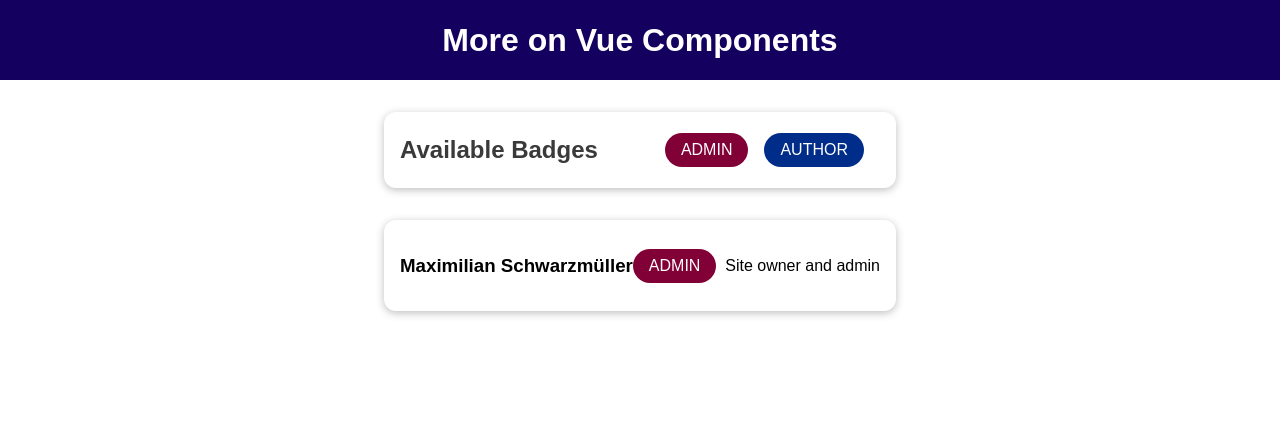
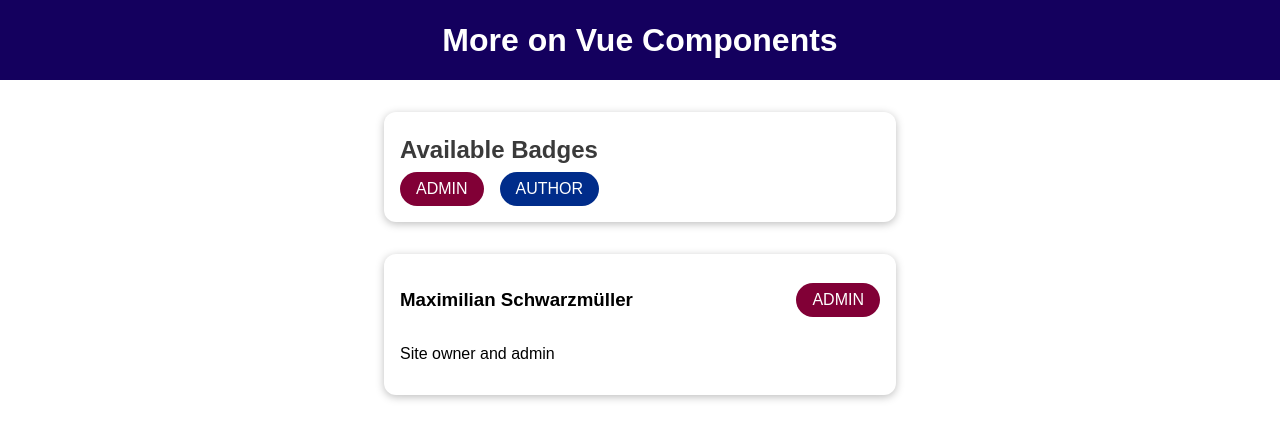
Before and after one commit to Roy543/Diving-deeper-in-to-component, a Vue app: page / in a window 1280 px wide. Shown: the top 440 px of the page. Built offline with nearby package versions, Linux system fonts and the light colour scheme.

Commit message:
Named slot updated

```diff
--- a/src/components/BadgeList.vue
+++ b/src/components/BadgeList.vue
@@ -1,7 +1,10 @@
 <template>
   <section>
     <base-card>
+    <template v-slot:header >
     <h2>Available Badges</h2>
+    </template>
+    <template v-slot:default>
     <ul>
       <li>
         <base-badge type="admin" caption="ADMIN"></base-badge>
@@ -10,11 +13,12 @@
         <base-badge type="author" caption="AUTHOR"></base-badge>
       </li>
     </ul>
+    </template>
     </base-card>
   </section>
 </template>
 
-<style>
+<style scoped>
 section h2 {
   margin: 0.5rem 0;
   color: #3a3a3a;
--- a/src/components/BaseBadge.vue
+++ b/src/components/BaseBadge.vue
@@ -16,7 +16,7 @@ export default {
 };
 </script>
 
-<style>
+<style scoped>
 .badge {
   display: inline-block;
   padding: 0.5rem 1rem;
--- a/src/components/BaseCard.vue
+++ b/src/components/BaseCard.vue
@@ -1,18 +1,24 @@
 <template>
   <div>
+    <header>
+      <slot name="header"></slot>
+    </header>
     <slot></slot>
   </div>
 </template>
 
 <script>
 export default {
-    setup() {
 
-    },
 }
 </script>
 
 <style scoped>
+header {
+  display: flex;
+  justify-content: space-between;
+  align-items: center;
+}
 div {
   margin: 2rem auto;
   max-width: 30rem;
--- a/src/components/TheHeader.vue
+++ b/src/components/TheHeader.vue
@@ -4,7 +4,7 @@
   </header>
 </template>
 
-<style>
+<style scoped>
   header {
     width: 100%;
     height: 5rem;
--- a/src/components/UserInfo.vue
+++ b/src/components/UserInfo.vue
@@ -1,11 +1,13 @@
 <template>
   <section>
     <base-card>
-    <div>
+    <template v-slot:header>
       <h3>{{ fullName }}</h3>
       <base-badge :type="role" :caption="role.toUpperCase()"></base-badge>
-    </div>
+    </template>
+    <template v-slot:default>
     <p>{{ infoText }}</p>
+    </template>
     </base-card>
   </section>
 </template>
@@ -20,9 +22,9 @@ export default {
 
 <style>
 
-section div {
+/* section div {
   display: flex;
   justify-content: space-between;
   align-items: center;
-}
+} */
 </style>
```
